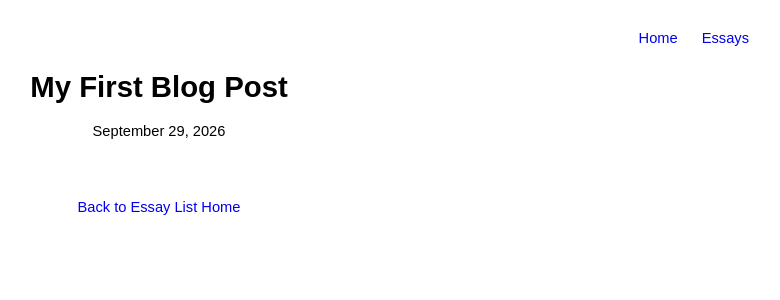
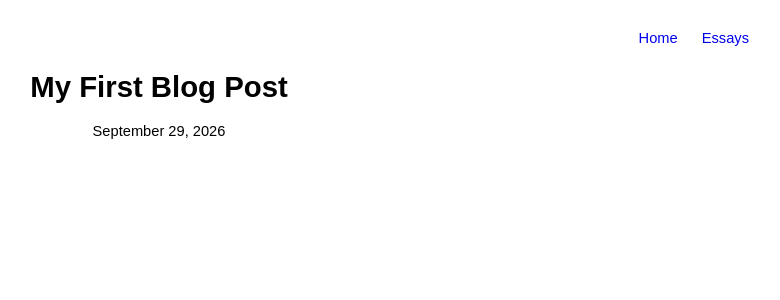
Before and after one commit to brokedineshbhandari/brokedineshbhandari.github.io, a Jekyll site: the page built from _posts/2026-09-29-my-post.md, in a window 1280 px wide. Shown: the top 300 px of the page, without its empty margins (481-1261 px from the left). Built offline with Jekyll 4.4.1, drawn with Linux system fonts in a browser that asks for light colours.

Commit message:
Update post.html

```diff
--- a/_layouts/post.html
+++ b/_layouts/post.html
@@ -9,10 +9,6 @@ layout: default
     .post-date {
         margin-top: 10px;
     }
-    .post-footer {
-        text-align: center;
-        margin-top: 60px;
-    }
 
 </style>
 
@@ -21,9 +17,3 @@ layout: default
     <!-- This automatically formats the date like "September 29, 2026" -->
     <div class="post-date">{{ page.date | date: "%B %-d, %Y" }}</div>
 </div>
-
-
-<div class="post-footer">
-    <a href="/essays.html">Back to Essay List</a>
-    <a href="/">Home</a>
-</div>
```
